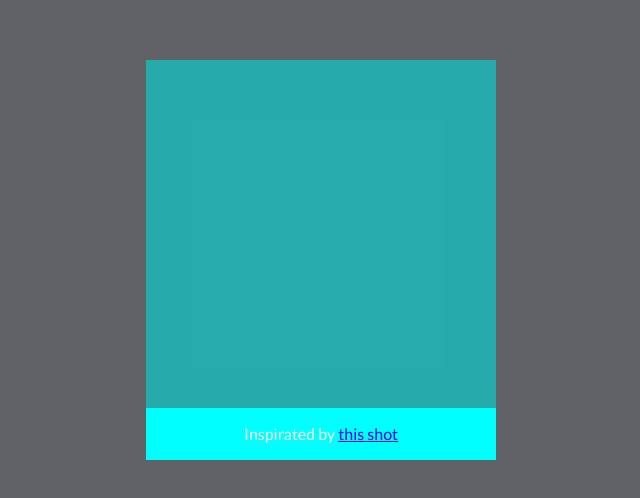
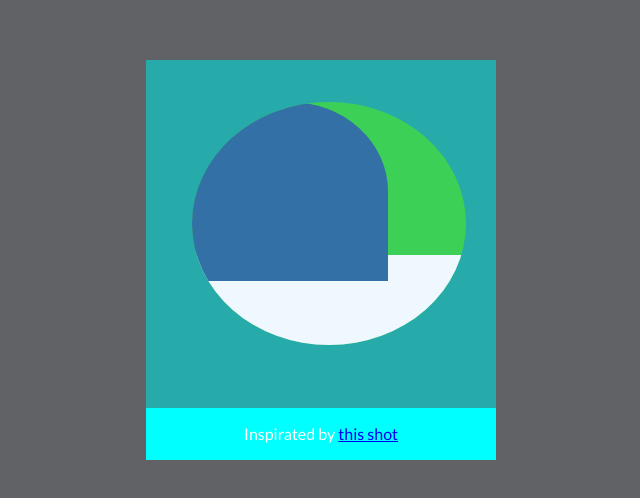
Before and after one commit to madelynarana/codepen, a plain HTML site: page grogu/src/index.pug in a window 1280 px wide. Shown: the part 140-638 px from the top of the page, without its empty margins (319-959 px from the left). Drawn offline with nearby package versions, Linux system fonts and the light colour scheme; files that its build step writes are made by us from their sources.

Commit message:
Add cradle.

```diff
--- a/grogu/src/index.pug
+++ b/grogu/src/index.pug
@@ -10,6 +10,11 @@ html(lang='en')
     body
         .container
             .character
+                .cradle
+                    .cradle-cover
+                    .accessory
+                .shadow
+
 
             .credits
                 p Inspirated by
--- /dev/null
+++ b/grogu/src/scss/_cradle.scss
@@ -0,0 +1,30 @@
+.cradle {
+    height: 243px;
+    width: 274px;
+    background-color: #52f1118a;
+    position: absolute;
+    top: 12%;
+    left: 13%;
+    border-radius: 50%;
+    overflow: hidden;
+
+    &::before {
+        content: "";
+        position: absolute;
+        height: 91px;
+        width: 277px;
+        background-color: #f0f8ff;
+        top: 153px;
+    }
+
+    &::after {
+        content: "";
+        position: absolute;
+        height: 179px;
+        width: 196px;
+        background-color: #3370a5;
+        top: 0%;
+        left: 0%;
+        border-top-right-radius: 50%;
+    }
+}
--- a/grogu/src/scss/index.scss
+++ b/grogu/src/scss/index.scss
@@ -1 +1,2 @@
 @use 'global';
+@use 'cradle';
```
